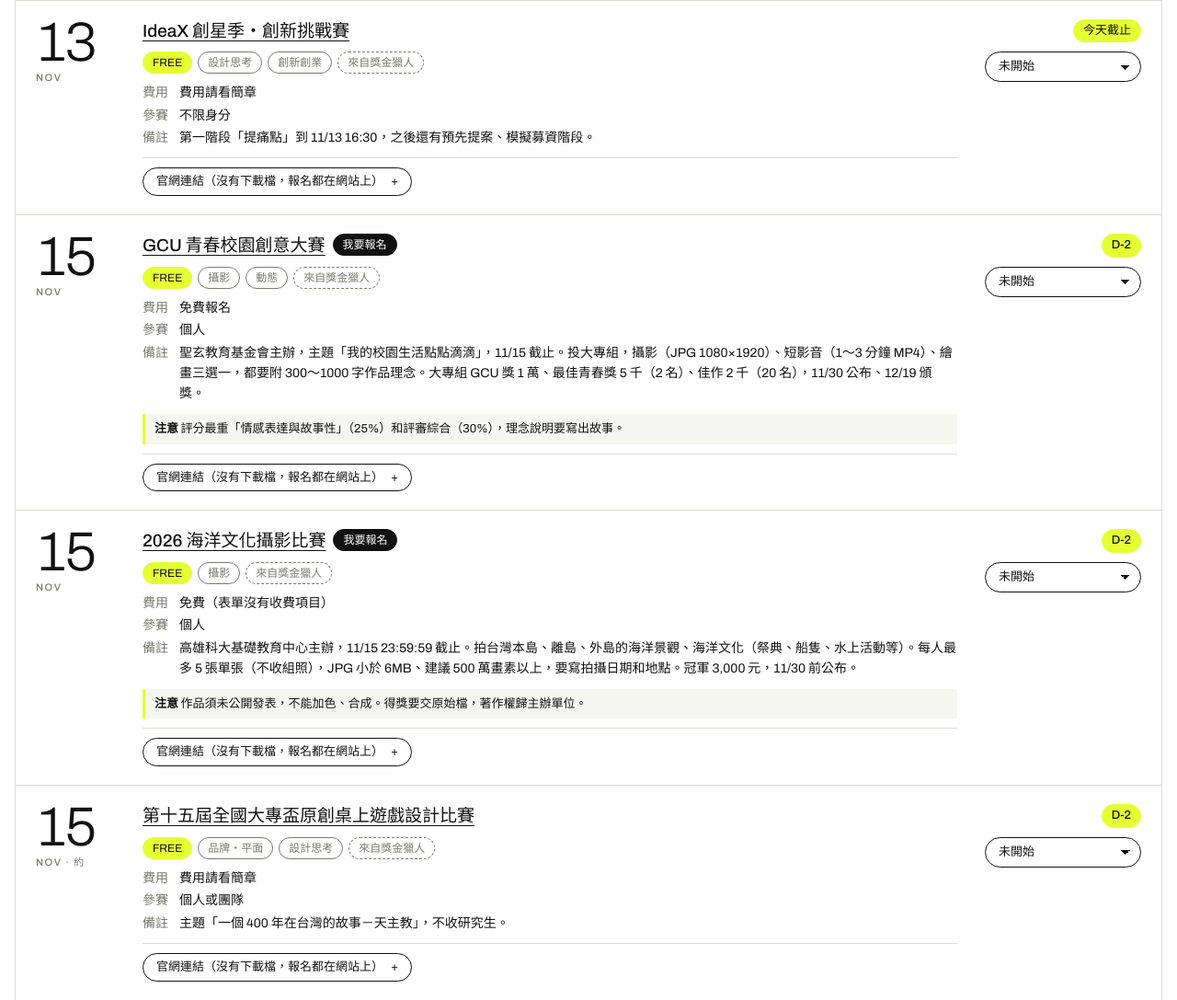
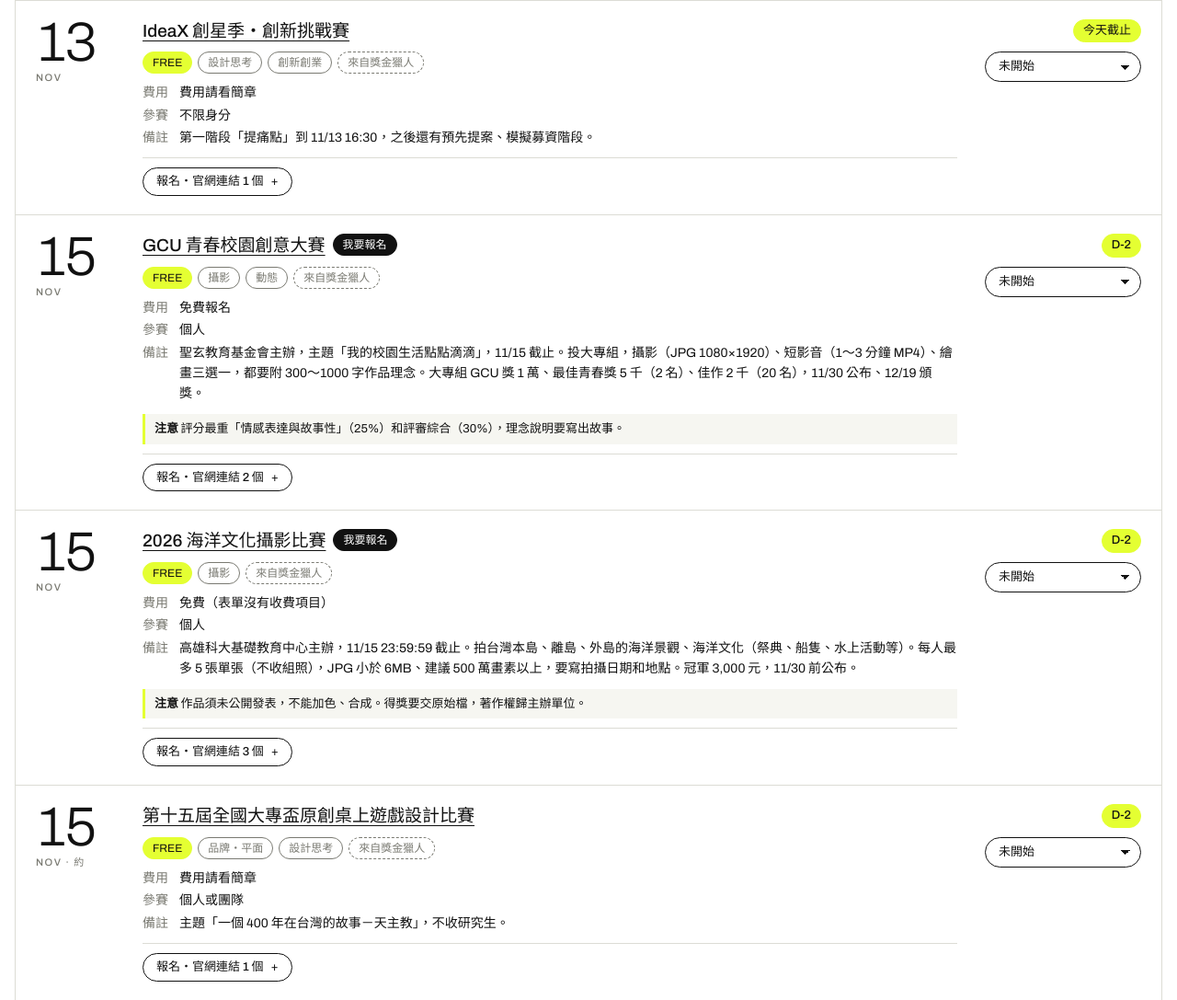
Before and after one commit to hankko60405-ship-it/hanko-competitions, a plain HTML site: page index.html in a window 1280 px wide. Shown: the part 971-2058 px from the top of the page at 92% size. Drawn offline with Linux system fonts and the light colour scheme.

Commit message:
展開按鈕文字改成列出實際有的內容（簡章、檔案數、連結數）
Co-Authored-By: Claude Opus 5.5 <noreply@anthropic.com>

```diff
--- a/index.html
+++ b/index.html
@@ -366,7 +366,7 @@ function renderTimeline(){
       const det=el("details",{class:"docs",id:"docs-"+e.id});
       if(openDocs.has(e.id))det.open=true;
       det.ontoggle=()=>{det.open?openDocs.add(e.id):openDocs.delete(e.id)};
-      det.append(el("summary",{},el("span",{text:(nd?"詳細簡章・":"")+(nf?"報名檔案 "+nf+" 份・官網連結":"官網連結（沒有下載檔，報名都在網站上）")})));
+      det.append(el("summary",{},el("span",{text:[nd&&"詳細簡章",nf&&"檔案 "+nf+" 份",nl&&"報名・官網連結 "+nl+" 個"].filter(Boolean).join("・")||"還沒有資料"})));
       const box=el("div",{class:"docbox"});
       if(nd){
         const info=el("div",{class:"brief"});
```
